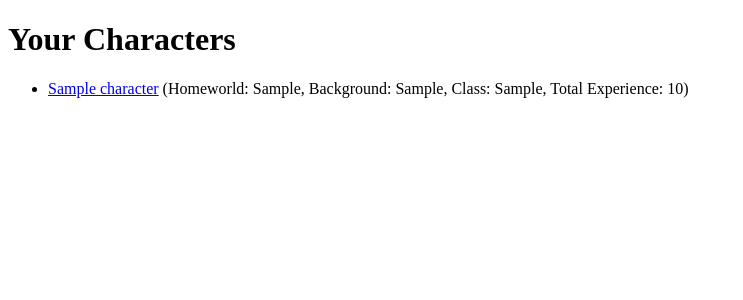
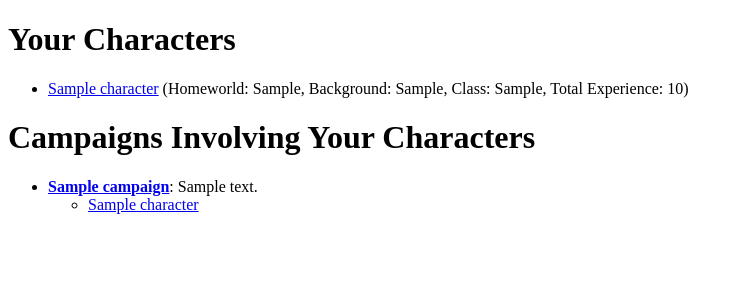
Before and after one commit to Huhlicheck/DH2_supplement, a Django app: page /characters/ in a window 1280 px wide. Shown: the top 300 px of the page, without its empty margins (0-743 px from the left). Run offline with Django 5.2, Linux system fonts and the light colour scheme; a user stored in the database is signed in; tables that the repository leaves empty hold one stand-in row (values such as "Sample post").

```diff
--- a/DH2/characters/templates/characters/character_list.html
+++ b/DH2/characters/templates/characters/character_list.html
@@ -6,9 +6,9 @@
 </head>
 <body>
     <h1>Your Characters</h1>
-    {% if characters %}
+    {% if user_characters %}
         <ul>
-            {% for character in characters %}
+            {% for character in user_characters %}
                 <li>
                     <a href="{% url 'characters:character_detail' character.name %}">{{ character.name }}</a>
                     (Homeworld: {{ character.character_homeworld }}, Background: {{ character.character_class }}, Class: {{ character.character_class }}, Total Experience: {{ character.experience_total }})
@@ -18,5 +18,27 @@
     {% else %}
         <p>You have not created any characters yet.</p>
     {% endif %}
+
+    <h1>Campaigns Involving Your Characters</h1>
+    {% if campaigns_with_user_characters %}
+        <ul>
+            {% for campaign in campaigns_with_user_characters %}
+                <li>
+                    <strong><a href="{% url 'characters:campaign_detail' campaign.name %}">{{ campaign.name }}</a></strong>: {{ campaign.description }}
+                        <ul>
+                            {% for character in campaign.characters.all %}
+                            {% if character.player == request.user %}
+                                <li>
+                                    <a href="{% url 'characters:character_detail' character.name %}">{{ character.name }}</a>
+                                </li>
+                            {% endif %}
+                            {% endfor %}
+                        </ul>
+                </li>
+            {% endfor %}
+        </ul>
+    {% else %}
+        <p>No campaigns with your characters.</p>
+    {% endif %}
 </body>
 </html>
--- a/DH2/characters/views.py
+++ b/DH2/characters/views.py
@@ -4,8 +4,16 @@ from .models import Campaign, Character
 
 @login_required
 def character_list(request):
-    characters = Character.objects.filter(player=request.user)  # Filter characters by the logged-in user
-    return render(request, 'characters/character_list.html', {'characters': characters})
+    # Get all characters belonging to the logged-in user
+    user_characters = Character.objects.filter(player=request.user)
+
+    # Get campaigns where any of the user's characters are present
+    campaigns_with_user_characters = Campaign.objects.filter(characters__in=user_characters).distinct()
+
+    return render(request, 'characters/character_list.html', {
+        'user_characters': user_characters,
+        'campaigns_with_user_characters': campaigns_with_user_characters,
+    })
 
 
 @login_required
@@ -16,8 +24,10 @@ def character_detail(request, character_name):
 @login_required
 def campaign_detail(request, campaign_name):
     campaign = get_object_or_404(Campaign, name=campaign_name)
-    characters = campaign.characters.exclude(player=campaign.campaign_master)  # Exclude campaign master’s character
+    characters = campaign.characters.exclude(player=campaign.campaign_master) # Separate characters based on the campaign master and other players
+    master_character = campaign.characters.filter(player=campaign.campaign_master).first()  # Get master's character if it exists
     is_master = request.user == campaign.campaign_master  # Check if the user is the campaign master
+
 
     if request.method == "POST" and is_master:
         character_id = request.POST.get("character_id")
@@ -30,4 +40,5 @@ def campaign_detail(request, campaign_name):
         "campaign": campaign,
         "characters": characters,
         "is_master": is_master,
+        "master_character": master_character,  # Pass the master's character separately
     })
```
Also changed, not shown: DH2/characters/templates/characters/campaign_detail.html (+8 -0 lines).
